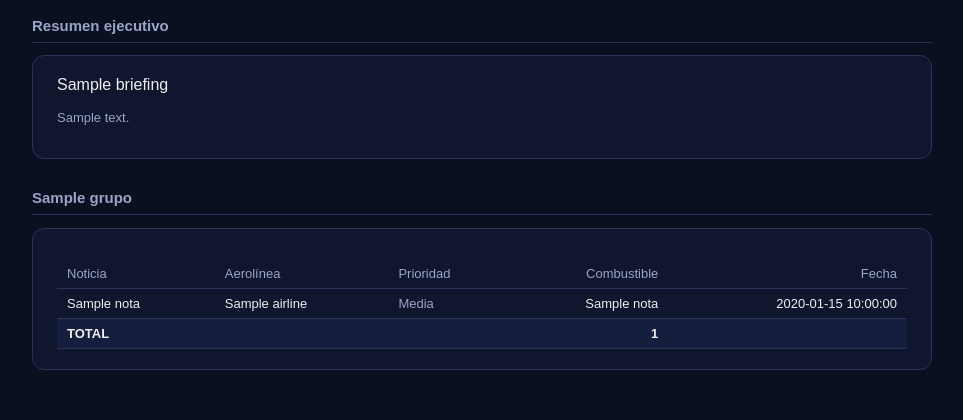
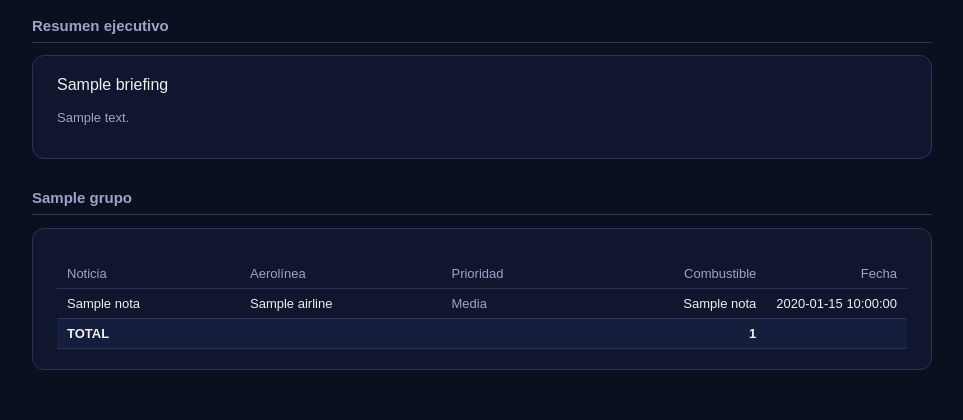
Before and after one commit to noguerafran-alt/MAPA-NEGOCIO, a Flask app: template templates/noticias.html in a window 1280 px wide. Shown: the part 411-831 px from the top of the page, without its empty margins (158-1121 px from the left). Run offline with Flask 3, Linux system fonts and the light colour scheme; the template is opened without the code that fills it: most values are stand-ins (such as "Sample title", 1, 10 or a date in 2020).

Commit message:
nowrap en fecha, aerolínea, prioridad y combustible.

```diff
--- a/templates/noticias.html
+++ b/templates/noticias.html
@@ -16,6 +16,8 @@
   th, td { text-align: left; padding: 7px 10px; border-bottom: 1px solid #2a3358; }
   th { color: #9aa4c7; font-weight: normal; }
   td.num, th.num { text-align: right; font-variant-numeric: tabular-nums; }
+  th.now, td.now { white-space: nowrap; }
+  td.fecha, th.fecha { white-space: nowrap; width: 1%; text-align: right; font-variant-numeric: tabular-nums; }
   tr.total { font-weight: bold; background: rgba(76,124,240,0.08); }
   tr.item { cursor: pointer; }
   tr.item:hover { background: rgba(76,124,240,0.06); }
@@ -158,18 +160,18 @@
       <table>
         <tr>
           <th>Noticia</th>
-          <th>Aerolínea</th>
-          <th>Prioridad</th>
-          <th class="num">Combustible</th>
-          <th class="num">Fecha</th>
+          <th class="now">Aerolínea</th>
+          <th class="now">Prioridad</th>
+          <th class="now num">Combustible</th>
+          <th class="fecha">Fecha</th>
         </tr>
         {% for n in grupo.notas %}
         <tr class="item" onclick="toggleRow(this)">
           <td>{{ n.title }}</td>
-          <td>{{ n.airline }}</td>
-          <td>{% if n.relevance == 'alta' %}<span class="alta">Alta</span>{% else %}<span class="muted">Media</span>{% endif %}</td>
-          <td class="num">{{ n.fuel_label }}</td>
-          <td class="num">{{ n.publishedAt or "—" }}</td>
+          <td class="now">{{ n.airline }}</td>
+          <td class="now">{% if n.relevance == 'alta' %}<span class="alta">Alta</span>{% else %}<span class="muted">Media</span>{% endif %}</td>
+          <td class="now num">{{ n.fuel_label }}</td>
+          <td class="fecha">{{ n.fecha_label or n.publishedAt or "—" }}</td>
         </tr>
         <tr class="detail-row" style="display:none;">
           <td colspan="5">
```
